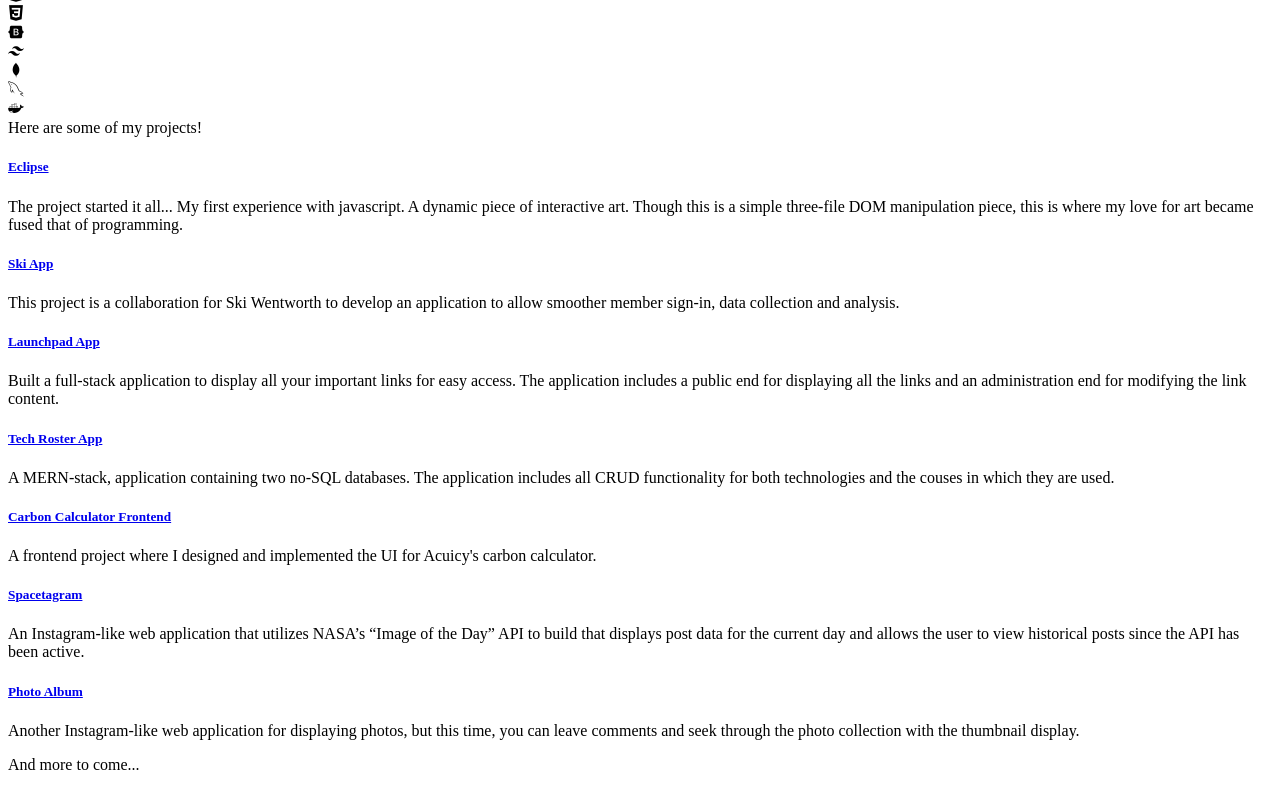
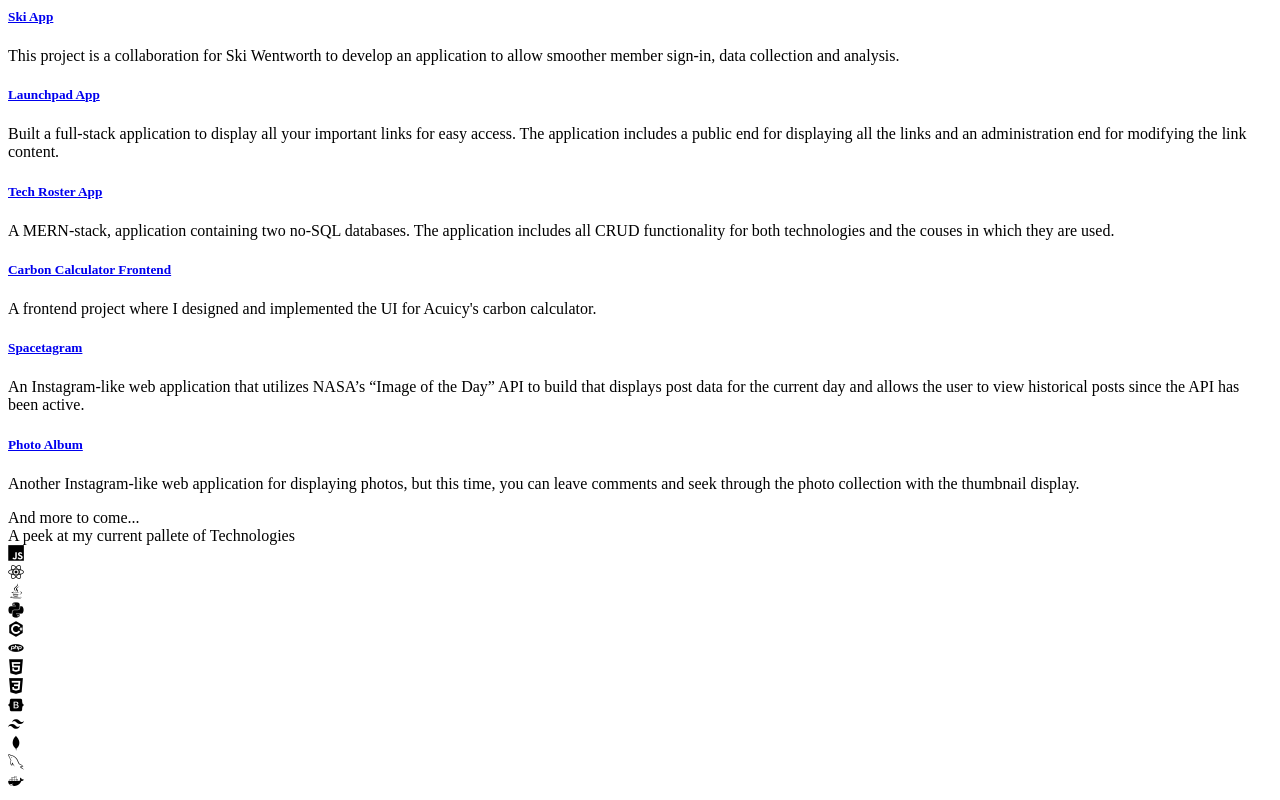
Before and after one commit to JalenBCarter/next-portfolio-jalen-carter, a Next.js app: page / in a window 1280 px wide. Shown: the part 408-1208 px from the top of the page. Built offline with nearby package versions, Linux system fonts and the light colour scheme; some icons are missing.

Commit message:
rearranged skills and contact

```diff
--- a/pages/components/Skills.jsx
+++ b/pages/components/Skills.jsx
@@ -72,7 +72,7 @@ export const Skills = () => {
 
     return (
         <div className="w-screen flex flex-col items-center">
-            {/* <div className="text-xl p-4 text-gray-500">A peek at my current pallete of Technologies</div> */}
+            <div className="text-xl p-4 text-gray-500">A peek at my current pallete of Technologies</div>
             <div className="p-4 w-[100%] flex flex-col items-center bg-gray-900 text-gray-400 text-center">
                 <div className="flex flex-wrap justify-center">
                     {skills.map((skill, key) =>
--- a/pages/index.js
+++ b/pages/index.js
@@ -33,9 +33,9 @@ export default function Home() {
         <Navbar />
         <Hero />
         <About />
+        <Contact />
+        <Portfolio />
         <Skills />
-        <Portfolio />
-        <Contact />
       </main>
     </>
   )
```
